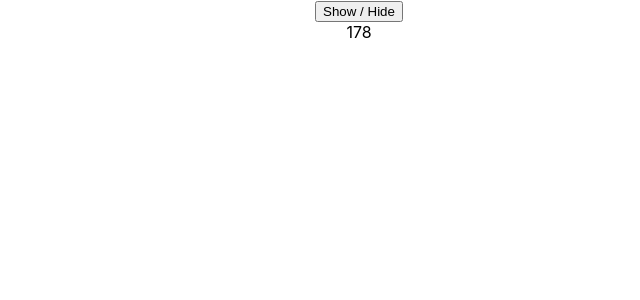
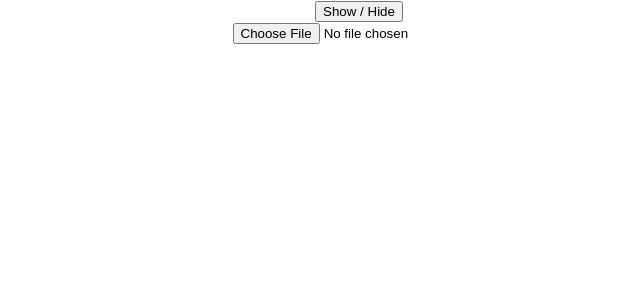
Before and after one commit to MrNoooo007/Learn-React, a React (Create React App) app in the folder tiktok/: page / in a window 1280 px wide. Both pictures are taken after a click on the button "Show / Hide". Shown: the top 300 px of the page, without its empty margins (281-921 px from the left). Built offline with nearby package versions, Linux system fonts and the light colour scheme.

Commit message:
useEffect() with preview avatar

```diff
--- a/tiktok/src/Content.js
+++ b/tiktok/src/Content.js
@@ -3,17 +3,31 @@ import { useState } from 'react';
 
 
 function Content() {
-    const [countDown, setCountDown] = useState(180);
+    const [avt, setAvt] = useState();
 
     useEffect(() => {
-        setInterval(() => {
-            setCountDown(countDown => countDown - 1)
-        },1000)
-    }, [])
+        return () => {
+            avt && URL.revokeObjectURL(avt.preview);
+        }
+    }, [avt])
+
+
+    const handleUploadImg = (e) => {
+        const file = e.target.files[0];
+
+        file.preview = URL.createObjectURL(file);
+        setAvt(file);
+    }
 
     return (
         <div>
-            { countDown }
+            <input
+                type='file'
+                onChange={handleUploadImg}
+            />
+            {avt && (
+                <img src={avt.preview} />
+            )}
         </div>
     )
 }
```
